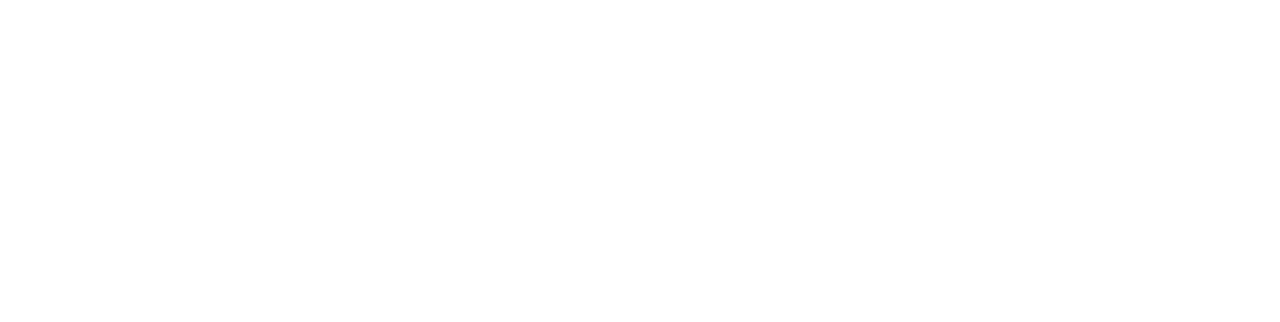
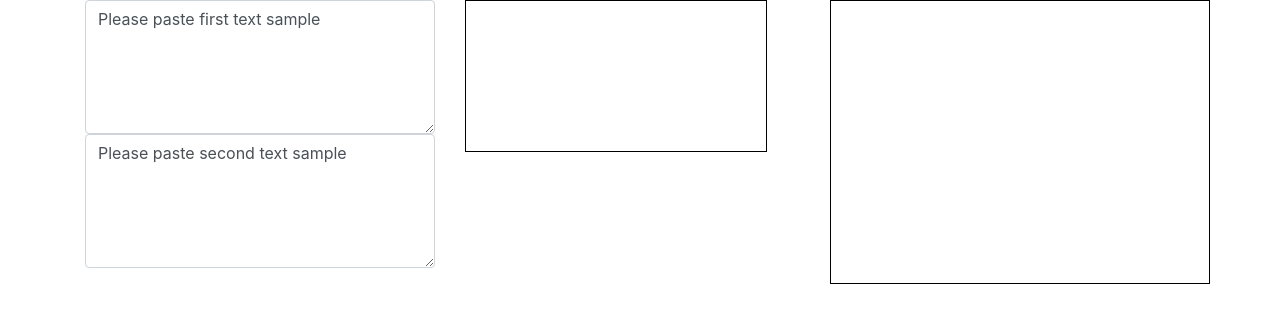
Before and after one commit to LoganTribull/ReltativeTextFrequencyD3, a plain HTML site: page index.html in a window 1280 px wide. Drawn offline with nearby package versions, Linux system fonts and the light colour scheme.

Commit message:
very basic layout with bootstrap. and hard coded pixel styling just for now so i can see everything clearly

```diff
--- /dev/null
+++ b/app.css
@@ -0,0 +1,11 @@
+svg{
+  width:500;
+  height:500;
+  border:1px solid black;
+}
+
+.word-controller{
+  width:500;
+  height:500;
+  border:1px solid black;
+}
--- a/index.html
+++ b/index.html
@@ -7,10 +7,29 @@
   <script src="https://d3js.org/d3.v5.min.js"></script>
   <script src="sampleData.js"></script>
   <link rel="stylesheet" href="https://stackpath.bootstrapcdn.com/bootstrap/4.1.3/css/bootstrap.min.css" integrity="sha384-MCw98/SFnGE8fJT3GXwEOngsV7Zt27NXFoaoApmYm81iuXoPkFOJwJ8ERdknLPMO" crossorigin="anonymous">
+  <link rel="stylesheet" href="app.css">
   <title>RTFA</title>
 </head>
 <body>
-
+  <div class="container">
+    <div class="row">
+      <div class="textInputs col-sm-4">
+        <div class="form-group">
+          <textarea class="form-control" rows="5">Please paste first text sample</textarea>
+          <textarea class="form-control" rows="5">Please paste second text sample</textarea>
+        </div>
+      </div>
+      <div class="frequency-chart col-sm-4">
+        <svg></svg>
+      </div>
+      <div class="word-controller col-sm-4">
+        <div class="activeWords">
+        </div>
+        <div class="inactiveWords">
+        </div>
+      </div>
+    </div>
+  </div>
   <script src="app.js"></script>
 </body>
 </html>
```
